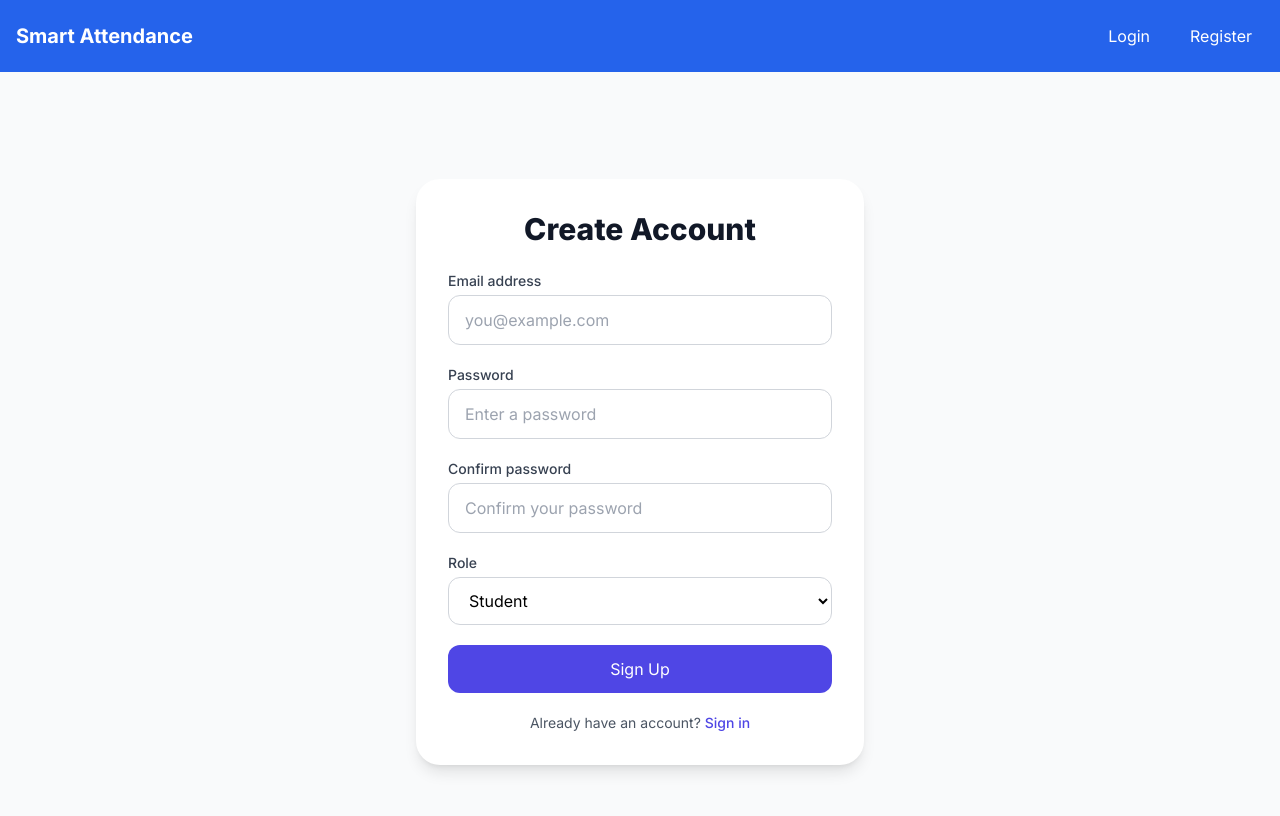
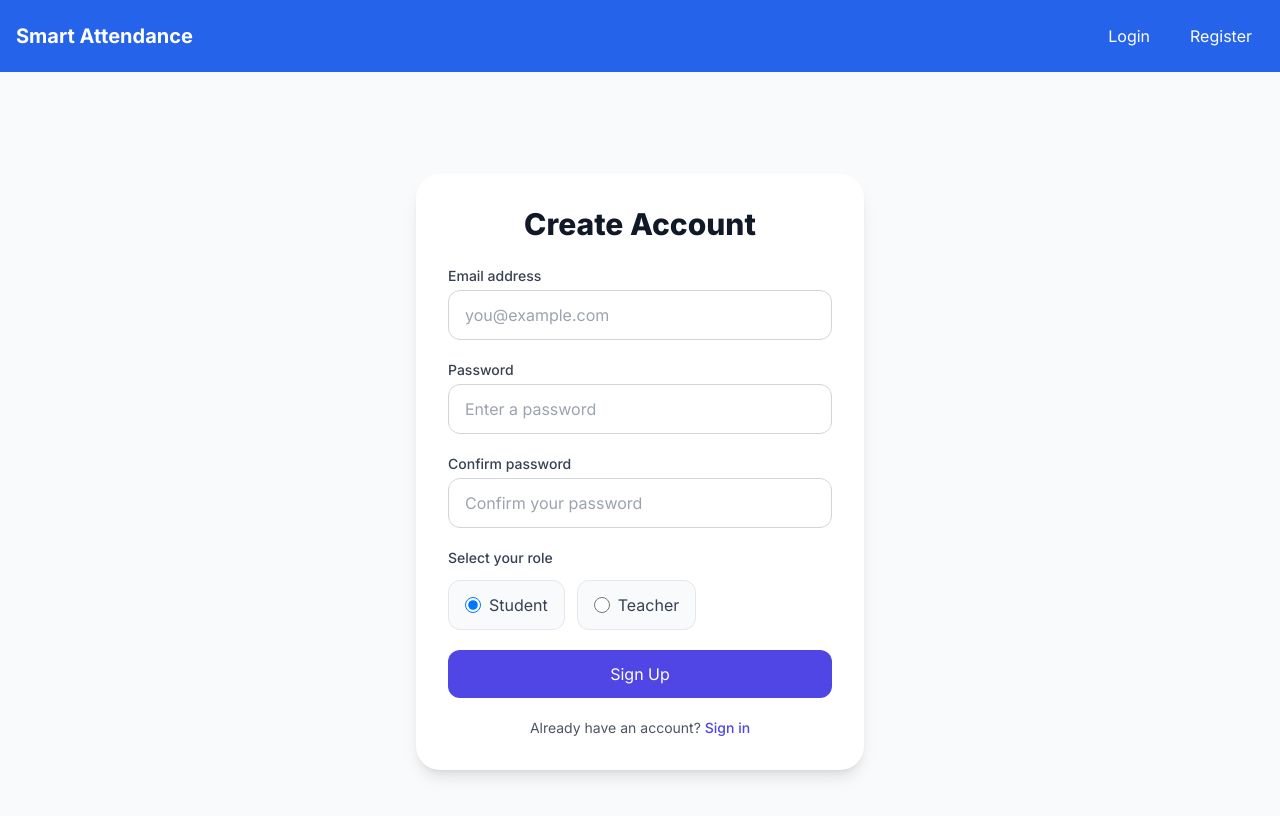
Before and after one commit to rodelinecleofas-create/smart-atttendance, a Next.js app: page /register in a window 1280 px wide. Shown: the top 816 px of the page. Built offline with nearby package versions, Linux system fonts and the light colour scheme; no server answers.

Commit message:
Update registration page with explicit Student/Teacher role selection

```diff
--- a/src/app/register/page.js
+++ b/src/app/register/page.js
@@ -98,20 +98,33 @@ export default function Register() {
               placeholder="Confirm your password"
             />
           </div>
-          <div>
-            <label htmlFor="role" className="block text-sm font-medium text-gray-700">
-              Role
-            </label>
-            <select
-              id="role"
-              value={role}
-              onChange={(e) => setRole(e.target.value)}
-              className="mt-1 block w-full rounded-xl border border-gray-300 bg-white px-4 py-3 focus:border-indigo-500 focus:outline-none focus:ring-indigo-500"
-            >
-              <option value="student">Student</option>
-              <option value="teacher">Teacher</option>
-            </select>
-          </div>
+          <fieldset className="space-y-3">
+            <legend className="text-sm font-medium text-gray-700">Select your role</legend>
+            <div className="flex flex-col gap-3 sm:flex-row sm:items-center">
+              <label className="inline-flex items-center gap-2 rounded-xl border border-gray-200 bg-gray-50 px-4 py-3 text-gray-700 hover:border-indigo-500 hover:bg-white">
+                <input
+                  type="radio"
+                  name="role"
+                  value="student"
+                  checked={role === 'student'}
+                  onChange={(e) => setRole(e.target.value)}
+                  className="h-4 w-4 text-indigo-600 focus:ring-indigo-500"
+                />
+                Student
+              </label>
+              <label className="inline-flex items-center gap-2 rounded-xl border border-gray-200 bg-gray-50 px-4 py-3 text-gray-700 hover:border-indigo-500 hover:bg-white">
+                <input
+                  type="radio"
+                  name="role"
+                  value="teacher"
+                  checked={role === 'teacher'}
+                  onChange={(e) => setRole(e.target.value)}
+                  className="h-4 w-4 text-indigo-600 focus:ring-indigo-500"
+                />
+                Teacher
+              </label>
+            </div>
+          </fieldset>
           {error && <p className="text-sm text-red-600">{error}</p>}
           {message && <p className="text-sm text-green-600">{message}</p>}
           <button
```
